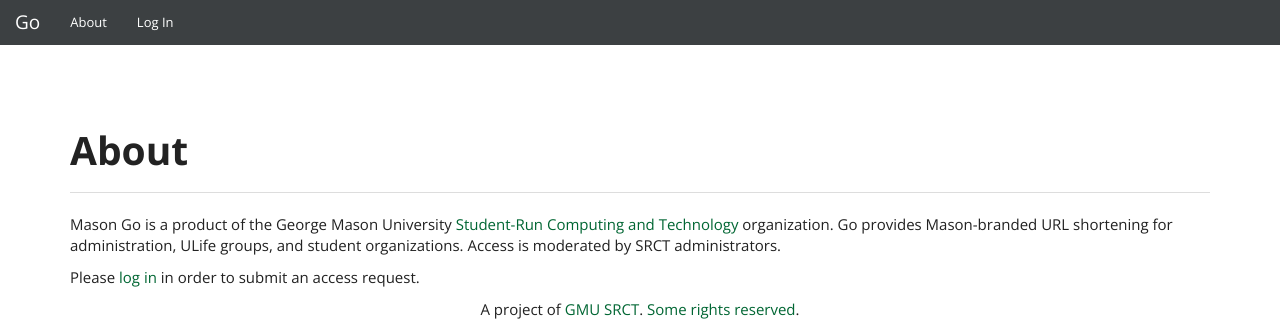
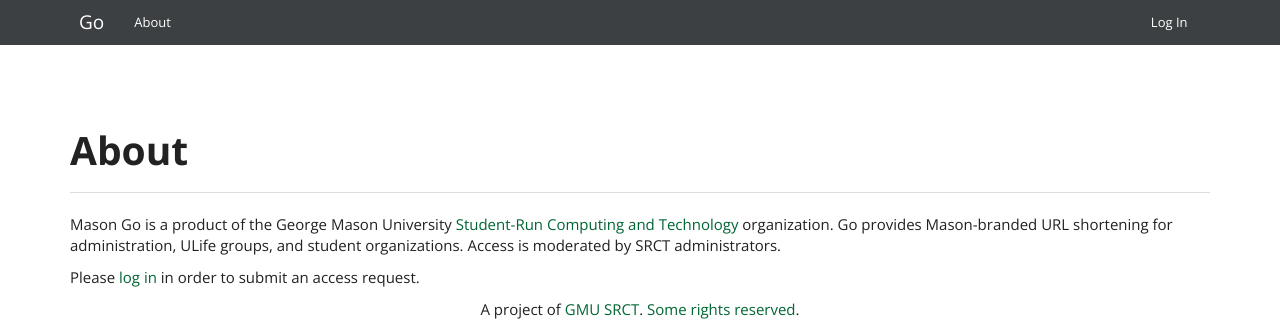
Before and after one commit to srct/go, a Django app: template go/go/templates/core/about.html in a window 1280 px wide. Shown: the top 323 px of the page. Run offline with Django 3.2, Linux system fonts and the light colour scheme; the template is opened without the code that fills it, so the values that code supplies are empty; some libraries are stand-ins or nearby versions; some web fonts are replaced.

Commit message:
Slight changes to nav bar
- Log In/Log Out now on the right side as per sake of normality
- Teeny bit more spacing to make things more roomy

```diff
--- a/go/go/templates/layouts/navigation.html
+++ b/go/go/templates/layouts/navigation.html
@@ -1,6 +1,6 @@
 {% load go_extras %}
 <div class="navbar navbar-default">
-  <div class="navbar-header">
+  <div class="navbar-header" style="margin-left:5%;">
     <button type="button" class="navbar-toggle" data-toggle="collapse" data-target=".navbar-responsive-collapse">
       <span class="icon-bar"></span>
       <span class="icon-bar"></span>
@@ -9,19 +9,21 @@
     <a class="navbar-brand" href="{% url 'index' %}">Go</a>
   </div>
   <div class="navbar-collapse collapse navbar-responsive-collapse">
-    <ul class="nav navbar-nav">
+    <ul class="nav navbar-nav navbar-left">
       <li><a href="{% url 'about' %}">About</a></li>
       {% if user.is_authenticated %}
       <li><a href="{% url 'my_links' %}">My Links</a></li>
       {% if not user|is_registered %}
       <li><a href="{% url 'signup' %}">Register</a></li>
       {% endif %}
+      {% endif %}
+    </ul>
+    <ul class="nav navbar-nav navbar-right" style="margin-right:5%;">
+      {% if user.is_authenticated %}
       <li><a href="{% url 'go_logout' %}">Log Out</a></li>
       {% else %}
       <li><a href="{% url 'go_login' %}">Log In</a></li>
       {% endif %}
-    </ul>
-    <ul class="nav navbar-nav navbar-right">
       {% if user.is_staff and user|is_approved %}
       <li class="dropdown">
         <a href="#" class="dropdown-toggle" data-toggle="dropdown">Administration<b class="caret"></b></a>
```
